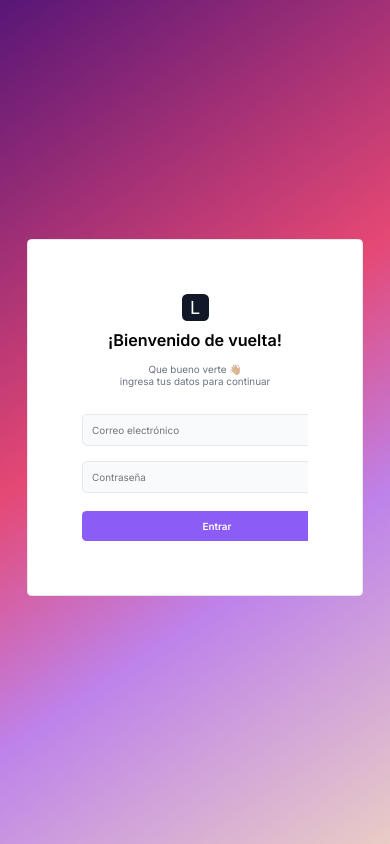
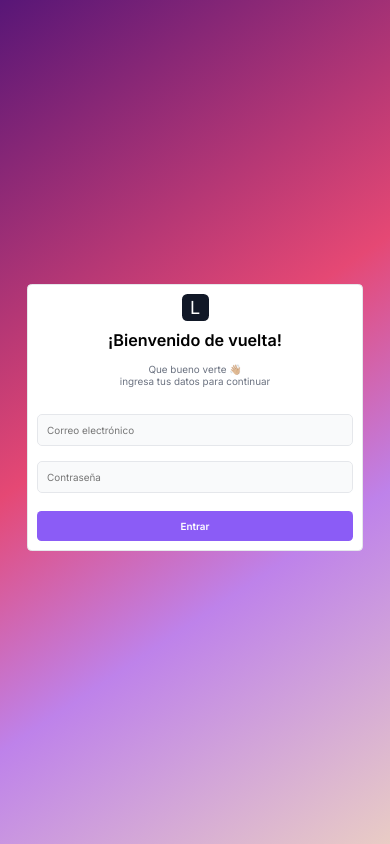
Before and after one commit to AngelCruz2001/langavi-admin, a Next.js app: page /login in a window 390 px wide. Built offline with nearby package versions, Linux system fonts and the light colour scheme; what @nextui-org/react would draw is missing.

Commit message:
login responsive changes

```diff
--- a/src/styles/pages/login.module.scss
+++ b/src/styles/pages/login.module.scss
@@ -1,5 +1,5 @@
 @use "@/styles/colors.scss";
-
+@use "@/styles/abstracts/mixins.scss";
 .container {
     display: flex;
     align-items: center;
@@ -32,7 +32,9 @@
 }
 
 .login {
-    padding: 5rem;
+    @include mixins.respond(from-tab-port) {
+        padding: 5rem;
+    }
 }
 
 .headerContainer {
@@ -46,6 +48,7 @@
         font-size: 1.8rem;
         font-weight: 600;
         margin-bottom: 0.5rem;
+        text-align: center;
     }
 
     p {
@@ -61,5 +64,8 @@
     flex-direction: column;
     align-items: center;
     justify-content: center;
-    width: 30rem;
+
+    @include mixins.respond(from-tab-port) {
+        width: 30rem;
+    }
 }
```
